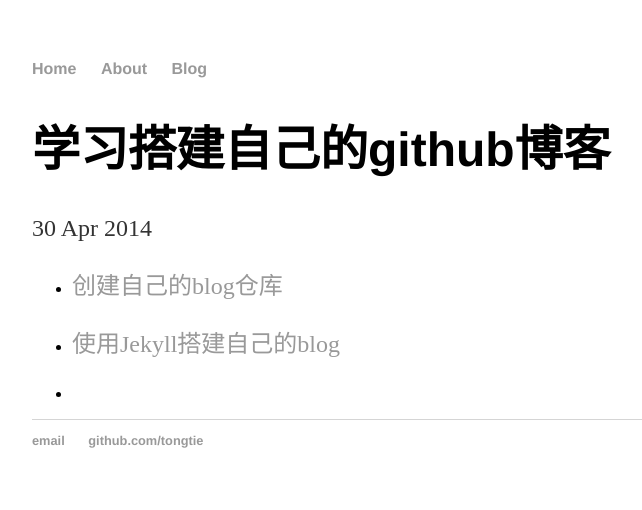
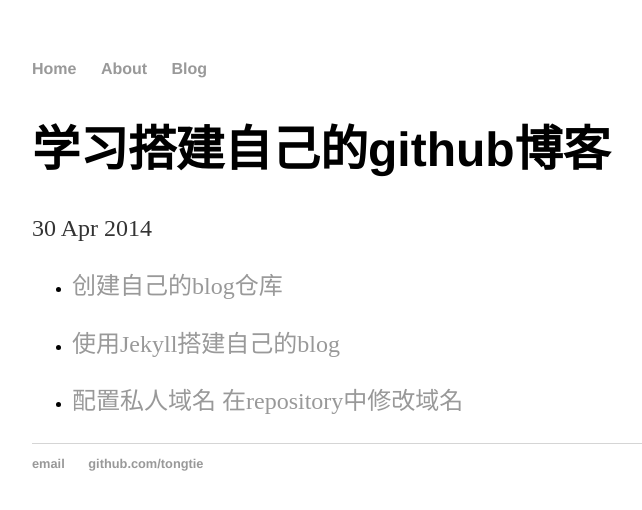
Before and after one commit to tongtie/tongtie.github.io, a Jekyll site: the page built from _posts/2014-04-30-build-blog-with-github.md, in a window 1280 px wide. Shown: the top 510 px of the page, without its empty margins (160-802 px from the left). Built offline with Jekyll 4.4.1, drawn with Linux system fonts in a browser that asks for light colours.

Commit message:
修改主页

```diff
--- a/_posts/2014-04-30-build-blog-with-github.md
+++ b/_posts/2014-04-30-build-blog-with-github.md
@@ -8,4 +8,4 @@ date: 2014-04-30
 
 * [使用Jekyll搭建自己的blog](http://jmcglone.com/guides/github-pages/)
 
-*
+* [配置私人域名](https://help.github.com/en/articles/setting-up-a-custom-subdomain) [在repository中修改域名](https://help.github.com/en/articles/adding-or-removing-a-custom-domain-for-your-github-pages-site)
--- a/index.html
+++ b/index.html
@@ -7,7 +7,6 @@ title: 摸鱼佟富贵
 	<p><a href="/about">Read more about my life...</a></p>
 </div><!-- /.blurb -->
 
-<h1>{{ page.title }}</h1>
 <ul class="posts">
 
   {% for post in site.posts %}
```
